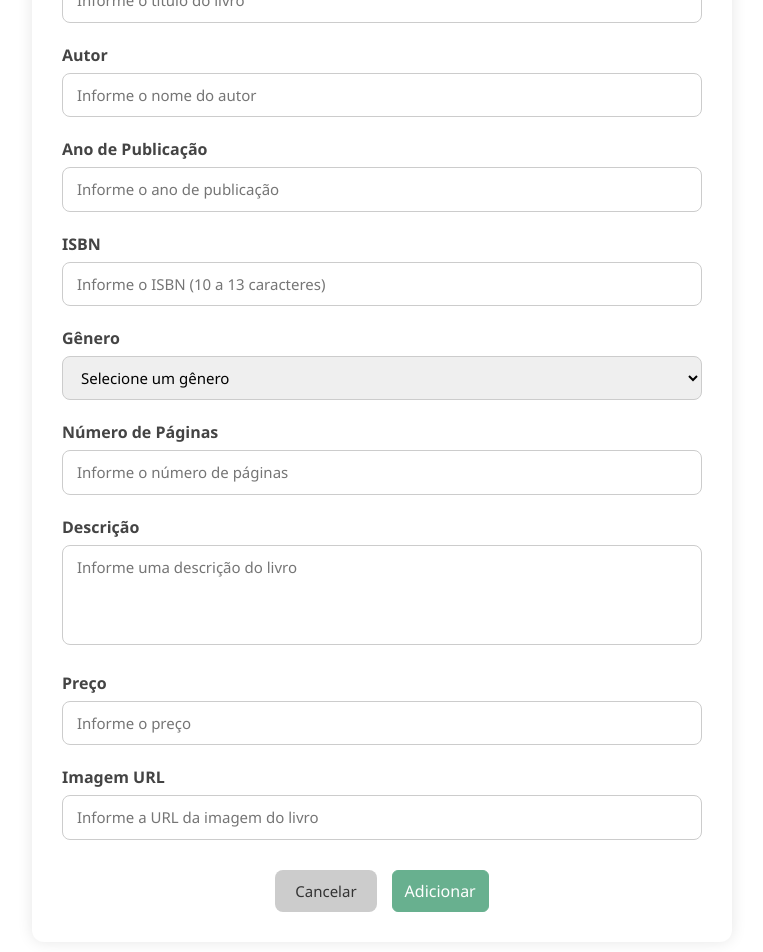
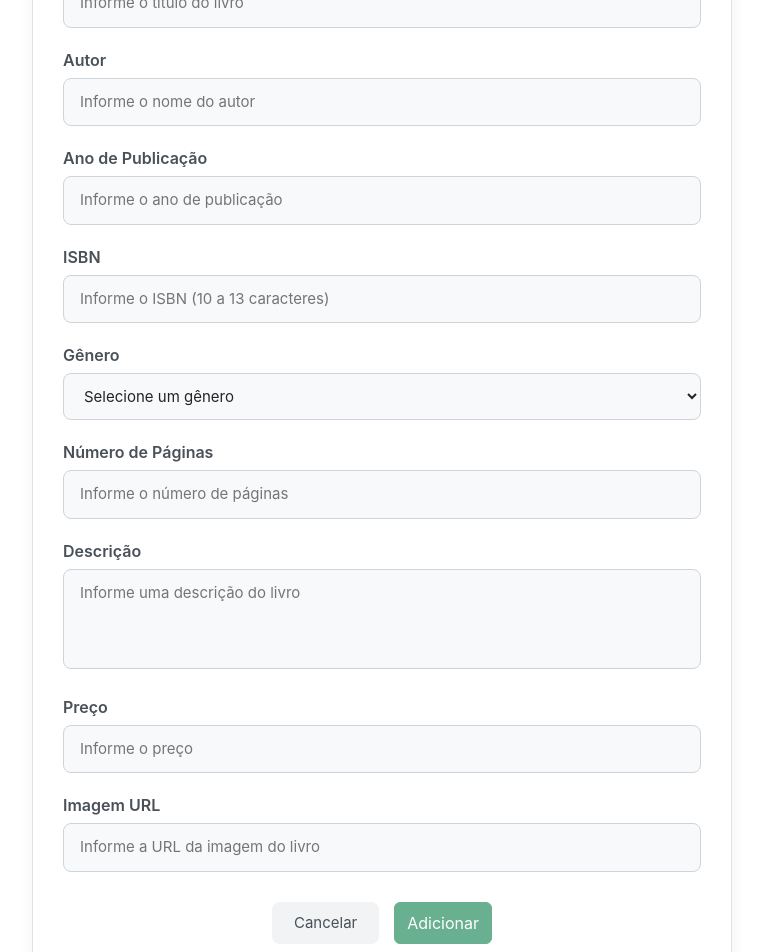
Before and after one commit to joao769/livraria-api-web, an Angular app: page /livros/adicionar in a window 1280 px wide. Shown: the part 260-1212 px from the top of the page, without its empty margins (258-1021 px from the left). Built offline with nearby package versions, Linux system fonts and the light colour scheme.

Commit message:
atualiza design dos componentes atualizar-livro, criar-livro e listar-livros

```diff
--- a/src/app/components/atualizar-livro/atualizar-livro.component.css
+++ b/src/app/components/atualizar-livro/atualizar-livro.component.css
@@ -3,15 +3,17 @@
   margin: 30px auto;
   padding: 30px;
   background: #ffffff;
+  border: 1px solid #DCE3EA;
   border-radius: 12px;
-    box-shadow: 0 0 15px rgba(0, 0, 0, 0.1);
-    font-family: 'Segoe UI', sans-serif;
+  box-shadow: 0 4px 15px rgba(0, 0, 0, 0.05);
+  font-family: 'Inter', sans-serif;
 }
 
 h2 {
   text-align: center;
   margin-bottom: 30px;
-    color: #333;
+  color: #2E3A59;
+  font-weight: 600;
 }
 
 .form-group {
@@ -22,7 +24,7 @@ label {
   display: block;
   margin-bottom: 6px;
   font-weight: 600;
-    color: #444;
+  color: #495057;
 }
 
 input[type="text"],
@@ -30,18 +32,21 @@ input[type="number"],
 select,
 textarea {
   width: 100%;
-    padding: 10px 14px;
-    border: 1px solid #ccc;
+  padding: 12px 16px;
+  border: 1px solid #CED4DA;
   border-radius: 8px;
   font-size: 15px;
-    transition: border-color 0.3s;
+  transition: border-color 0.3s ease;
+  background-color: #F8F9FA;
+  color: #212529;
 }
 
 input:focus,
 select:focus,
 textarea:focus {
-    border-color: #007bff;
+  border-color: #5A8DEE;
   outline: none;
+  background-color: #ffffff;
 }
 
 textarea {
@@ -64,7 +69,7 @@ textarea {
 
 .btn-cancel,
 .btn-save {
-    padding: 10px 20px;
+  padding: 10px 22px;
   font-size: 15px;
   border: none;
   border-radius: 8px;
@@ -73,30 +78,25 @@ textarea {
 }
 
 .btn-cancel {
-    background-color: #ccc;
-    color: #333;
+  background-color: #F1F3F5;
+  color: #495057;
 }
 
 .btn-cancel:hover {
-    background-color: #b3b3b3;
+  background-color: #E0E4E9;
 }
 
 .btn-save {
-    background-color: #28a745;
+  background-color: #5A8DEE;
   color: white;
-    transition: background 0.3s ease;
 }
 
 .btn-save:hover {
-    background-color: #218838;
+  background-color: #3F6AD8;
 }
 
 .btn-save:disabled {
-    background-color: rgba(40, 167, 69, 0.3);
-    color: #666;
+  background-color: #A9C4F6;
+  color: #ffffff;
   cursor: not-allowed;
 }
-
-.btn-save:disabled:hover {
-    background-color: rgba(40, 167, 69, 0.3);
-}
--- a/src/app/components/atualizar-livro/atualizar-livro.component.ts
+++ b/src/app/components/atualizar-livro/atualizar-livro.component.ts
@@ -3,11 +3,10 @@ import { LivrosService } from '../../services/livros.service';
 import { Livro } from '../../services/types/types';
 import { ActivatedRoute, Router } from '@angular/router';
 import { FormBuilder, FormGroup, FormsModule, ReactiveFormsModule, Validators } from '@angular/forms';
-import { CommonModule, NgFor, NgIf } from '@angular/common';
 
 @Component({
   selector: 'app-atualizar-livro',
-  imports: [FormsModule, ReactiveFormsModule, NgIf, NgFor],
+  imports: [FormsModule, ReactiveFormsModule ],
   templateUrl: './atualizar-livro.component.html',
   styleUrl: './atualizar-livro.component.css'
 })
--- a/src/app/components/criar-livro/criar-livro.component.css
+++ b/src/app/components/criar-livro/criar-livro.component.css
@@ -3,15 +3,17 @@
   margin: 30px auto;
   padding: 30px;
   background: #ffffff;
+  border: 1px solid #DCE3EA;
   border-radius: 12px;
-  box-shadow: 0 0 15px rgba(0, 0, 0, 0.1);
-  font-family: 'Segoe UI', sans-serif;
+  box-shadow: 0 4px 15px rgba(0, 0, 0, 0.05);
+  font-family: 'Inter', sans-serif;
 }
 
 h2 {
   text-align: center;
   margin-bottom: 30px;
-  color: #333;
+  color: #2E3A59;
+  font-weight: 600;
 }
 
 .form-group {
@@ -22,7 +24,7 @@ label {
   display: block;
   margin-bottom: 6px;
   font-weight: 600;
-  color: #444;
+  color: #495057;
 }
 
 input[type="text"],
@@ -30,18 +32,21 @@ input[type="number"],
 select,
 textarea {
   width: 100%;
-  padding: 10px 14px;
-  border: 1px solid #ccc;
+  padding: 12px 16px;
+  border: 1px solid #CED4DA;
   border-radius: 8px;
   font-size: 15px;
-  transition: border-color 0.3s;
+  transition: border-color 0.3s ease;
+  background-color: #F8F9FA;
+  color: #212529;
 }
 
 input:focus,
 select:focus,
 textarea:focus {
-  border-color: #007bff;
+  border-color: #5A8DEE;
   outline: none;
+  background-color: #ffffff;
 }
 
 textarea {
@@ -64,7 +69,7 @@ textarea {
 
 .btn-cancel,
 .btn-save {
-  padding: 10px 20px;
+  padding: 10px 22px;
   font-size: 15px;
   border: none;
   border-radius: 8px;
@@ -73,30 +78,25 @@ textarea {
 }
 
 .btn-cancel {
-  background-color: #ccc;
-  color: #333;
+  background-color: #F1F3F5;
+  color: #495057;
 }
 
 .btn-cancel:hover {
-  background-color: #b3b3b3;
+  background-color: #E0E4E9;
 }
 
 .btn-save {
-  background-color: #28a745;
+  background-color: #5A8DEE;
   color: white;
-  transition: background 0.3s ease;
 }
 
 .btn-save:hover {
-  background-color: #218838;
+  background-color: #3F6AD8;
 }
 
 .btn-save:disabled {
-  background-color: rgba(40, 167, 69, 0.3);
-  color: #666;
+  background-color: #A9C4F6;
+  color: #ffffff;
   cursor: not-allowed;
 }
-
-.btn-save:disabled:hover {
-  background-color: rgba(40, 167, 69, 0.3);
-}
--- a/src/app/components/criar-livro/criar-livro.component.html
+++ b/src/app/components/criar-livro/criar-livro.component.html
@@ -5,97 +5,134 @@
     <div class="form-group">
       <label for="titulo">Título</label>
       <input type="text" id="titulo" formControlName="titulo" placeholder="Informe o título do livro" />
-      <div *ngIf="userForm.get('titulo')?.touched">
-        <div *ngIf="userForm.get('titulo')?.hasError('required')" class="error">O título é obrigatório.</div>
-        <div *ngIf="userForm.get('titulo')?.hasError('maxlength')" class="error">O título não pode exceder 250
-          caracteres.</div>
-      </div>
+
+      @if (userForm.get('titulo')?.touched) {
+      @if (userForm.get('titulo')?.hasError('required')) {
+      <div class="error">O título é obrigatório.</div>
+      }
+      @if (userForm.get('titulo')?.hasError('maxlength')) {
+      <div class="error">O título não pode exceder 250 caracteres.</div>
+      }
+      }
     </div>
 
     <div class="form-group">
       <label for="autor">Autor</label>
       <input type="text" id="autor" formControlName="autor" placeholder="Informe o nome do autor" />
-      <div *ngIf="userForm.get('autor')?.touched">
-        <div *ngIf="userForm.get('autor')?.hasError('required')" class="error">O autor é obrigatório.</div>
-        <div *ngIf="userForm.get('autor')?.hasError('pattern')" class="error">O autor não pode conter números.</div>
-        <div *ngIf="userForm.get('autor')?.hasError('maxlength')" class="error">O autor não pode exceder 250 caracteres.
-        </div>
-      </div>
+
+      @if (userForm.get('autor')?.touched) {
+      @if (userForm.get('autor')?.hasError('required')) {
+      <div class="error">O autor é obrigatório.</div>
+      }
+      @if (userForm.get('autor')?.hasError('pattern')) {
+      <div class="error">O autor não pode conter números.</div>
+      }
+      @if (userForm.get('autor')?.hasError('maxlength')) {
+      <div class="error">O autor não pode exceder 250 caracteres.</div>
+      }
+      }
     </div>
 
     <div class="form-group">
       <label for="anoPublicacao">Ano de Publicação</label>
       <input type="number" id="anoPublicacao" formControlName="anoPublicacao"
         placeholder="Informe o ano de publicação" />
-      <div *ngIf="userForm.get('anoPublicacao')?.touched">
-        <div *ngIf="userForm.get('anoPublicacao')?.hasError('required')" class="error">O ano de publicação é
-          obrigatório.</div>
-        <div *ngIf="userForm.get('anoPublicacao')?.hasError('min')" class="error">O ano de publicação não pode ser
-          anterior a 1500.</div>
-        <div *ngIf="userForm.get('anoPublicacao')?.hasError('max')" class="error">O ano de publicação não pode ser maior
-          que o ano atual.</div>
-      </div>
+
+      @if (userForm.get('anoPublicacao')?.touched) {
+      @if (userForm.get('anoPublicacao')?.hasError('required')) {
+      <div class="error">O ano de publicação é obrigatório.</div>
+      }
+      @if (userForm.get('anoPublicacao')?.hasError('min')) {
+      <div class="error">O ano de publicação não pode ser anterior a 1500.</div>
+      }
+      @if (userForm.get('anoPublicacao')?.hasError('max')) {
+      <div class="error">O ano de publicação não pode ser maior que o ano atual.</div>
+      }
+      }
     </div>
 
     <div class="form-group">
       <label for="isbn">ISBN</label>
       <input type="text" id="isbn" formControlName="isbn" placeholder="Informe o ISBN (10 a 13 caracteres)" />
-      <div *ngIf="userForm.get('isbn')?.touched">
-        <div *ngIf="userForm.get('isbn')?.hasError('required')" class="error">O ISBN é obrigatório.</div>
-        <div *ngIf="userForm.get('isbn')?.hasError('minlength')" class="error">O ISBN deve ter pelo menos 10 caracteres.
-        </div>
-        <div *ngIf="userForm.get('isbn')?.hasError('maxlength')" class="error">O ISBN não pode exceder 13 caracteres.
-        </div>
-      </div>
+
+      @if (userForm.get('isbn')?.touched) {
+      @if (userForm.get('isbn')?.hasError('required')) {
+      <div class="error">O ISBN é obrigatório.</div>
+      }
+      @if (userForm.get('isbn')?.hasError('minlength')) {
+      <div class="error">O ISBN deve ter pelo menos 10 caracteres.</div>
+      }
+      @if (userForm.get('isbn')?.hasError('maxlength')) {
+      <div class="error">O ISBN não pode exceder 13 caracteres.</div>
+      }
+      }
     </div>
 
     <div class="form-group">
       <label for="genero">Gênero</label>
       <select id="genero" formControlName="genero">
         <option value="" disabled>Selecione um gênero</option>
-        <option *ngFor="let genero of generos" [value]="genero.label">{{genero.label}}</option>
+        @for (genero of generos; track genero.label) {
+        <option [value]="genero.label">{{genero.label}}</option>
+        }
       </select>
-      <div *ngIf="userForm.get('genero')?.touched && userForm.get('genero')?.hasError('required')" class="error">O
-        gênero é obrigatório.</div>
+
+      @if (userForm.get('genero')?.touched && userForm.get('genero')?.hasError('required')) {
+      <div class="error">O gênero é obrigatório.</div>
+      }
     </div>
 
     <div class="form-group">
       <label for="numPaginas">Número de Páginas</label>
       <input type="number" id="numPaginas" formControlName="numPaginas" placeholder="Informe o número de páginas" />
-      <div *ngIf="userForm.get('numPaginas')?.touched">
-        <div *ngIf="userForm.get('numPaginas')?.hasError('required')" class="error">O número de páginas é obrigatório.
-        </div>
-        <div *ngIf="userForm.get('numPaginas')?.hasError('min')" class="error">O número de páginas não pode ser
-          negativo.</div>
-      </div>
+
+      @if (userForm.get('numPaginas')?.touched) {
+      @if (userForm.get('numPaginas')?.hasError('required')) {
+      <div class="error">O número de páginas é obrigatório.</div>
+      }
+      @if (userForm.get('numPaginas')?.hasError('min')) {
+      <div class="error">O número de páginas não pode ser negativo.</div>
+      }
+      }
     </div>
 
     <div class="form-group">
       <label for="descricao">Descrição</label>
       <textarea id="descricao" formControlName="descricao" placeholder="Informe uma descrição do livro"></textarea>
-      <div *ngIf="userForm.get('descricao')?.touched && userForm.get('descricao')?.hasError('required')" class="error">A
-        descrição é obrigatória.</div>
+
+      @if (userForm.get('descricao')?.touched && userForm.get('descricao')?.hasError('required')) {
+      <div class="error">A descrição é obrigatória.</div>
+      }
     </div>
 
     <div class="form-group">
       <label for="preco">Preço</label>
       <input type="number" id="preco" formControlName="preco" placeholder="Informe o preço" />
-      <div *ngIf="userForm.get('preco')?.touched">
-        <div *ngIf="userForm.get('preco')?.hasError('required')" class="error">O preço é obrigatório.</div>
-        <div *ngIf="userForm.get('preco')?.hasError('min')" class="error">O preço não pode ser negativo.</div>
-      </div>
+
+      @if (userForm.get('preco')?.touched) {
+      @if (userForm.get('preco')?.hasError('required')) {
+      <div class="error">O preço é obrigatório.</div>
+      }
+      @if (userForm.get('preco')?.hasError('min')) {
+      <div class="error">O preço não pode ser negativo.</div>
+      }
+      }
     </div>
 
     <div class="form-group">
       <label for="imagemUrl">Imagem URL</label>
       <input type="text" id="imagemUrl" formControlName="imagemUrl" placeholder="Informe a URL da imagem do livro" />
-      <div *ngIf="userForm.get('imagemUrl')?.touched && userForm.get('imagemUrl')?.hasError('required')" class="error">A
-        URL da imagem é obrigatória.</div>
+
+      @if (userForm.get('imagemUrl')?.touched && userForm.get('imagemUrl')?.hasError('required')) {
+      <div class="error">A URL da imagem é obrigatória.</div>
+      }
     </div>
 
-    <div *ngIf="mensagemErro" class="alert alert-danger">
+    @if (mensagemErro) {
+    <div class="alert alert-danger">
       {{ mensagemErro }}
     </div>
+    }
 
     <div class="form-actions">
       <button type="button" class="btn-cancel" (click)="cancelar()">Cancelar</button>
@@ -122,73 +159,3 @@
     </div>
   </form>
 </div>
-
-<!-- <div class="conteudo-cadastro">
-  <div class="coluna-formulario">
-    <div class="cartao-formulario">
-      <h2>{{ tituloFormulario }}</h2>
-
-      <form #form="ngForm" (ngSubmit)="submeter()" class="formulario">
-        <label for="titulo">Título</label>
-        <input type="text" id="titulo" placeholder="Digite o título" [(ngModel)]="livro.titulo" name="titulo" required>
-
-        <label for="autor">Autor</label>
-        <input type="text" id="autor" placeholder="Digite o autor" [(ngModel)]="livro.autor" name="autor" required>
-
-        <label for="ano">Ano de Publicação</label>
-        <input type="text" id="ano" placeholder="Ex: 2023" [(ngModel)]="livro.anoPublicacao" name="ano" required>
-
-        <label for="isbn">ISBN</label>
-        <input type="text" id="isbn" placeholder="Digite o ISBN" [(ngModel)]="livro.isbn" name="isbn" required>
-
-        <label for="genero">Gênero</label>
-        <select id="genero" name="genero" [(ngModel)]="livro.genero" required>
-          <option value="" disabled selected>Selecione o gênero</option>
-          @for (genero of generos; track genero.label) {
-          <option [value]="genero.label">{{ genero.label }}</option>
-          }
-        </select>
-
-        <label for="descricao">Descrição</label>
-        <textarea id="descricao" placeholder="Digite a descrição do livro" [(ngModel)]="livro.descricao"
-          name="descricao" rows="4" required></textarea>
-
-        <label for="preco">Preço</label>
-        <input type="text" id="preco" placeholder="Digite o preço" [(ngModel)]="livro.preco" name="preco" required>
-
-        <label for="imagem">URL da Capa</label>
-        <input type="text" id="imagem" placeholder="Cole a URL da imagem" [(ngModel)]="livro.imagemUrl" name="imagem"
-          required>
-
-        <div class="botoes-centro">
-          <button type="button" class="botao-cancelar" (click)="cancelar()">Cancelar</button>
-          <button type="button" [disabled]="!form.valid" class="btn btn-success" data-bs-toggle="modal"
-            data-bs-target="#confirmarAdicionarModal">
-            Adicionar
-          </button>
-        </div>
-        <div class="modal fade" id="confirmarAdicionarModal" tabindex="-1" aria-hidden="true">
-          <div class="modal-dialog">
-            <div class="modal-content">
-
-              <div class="modal-header">
-                <h5 class="modal-title">Confirmar Adição</h5>
-                <button type="button" class="btn-close" data-bs-dismiss="modal"></button>
-              </div>
-
-              <div class="modal-body">
-                Deseja realmente adicionar este item?
-              </div>
-
-              <div class="modal-footer">
-                <button type="button" class="btn btn-secondary" data-bs-dismiss="modal">Cancelar</button>
-                <button type="button" class="btn btn-success" (click)="submeter()">Confirmar</button>
-              </div>
-
-            </div>
-          </div>
-        </div>
-      </form>
-    </div>
-  </div>
-</div> -->
--- a/src/app/components/criar-livro/criar-livro.component.ts
+++ b/src/app/components/criar-livro/criar-livro.component.ts
@@ -1,13 +1,12 @@
-import { Component, NgModule, OnInit } from '@angular/core';
+import { Component, OnInit } from '@angular/core';
 import { LivrosService } from '../../services/livros.service';
 import { Livro } from '../../services/types/types';
 import { ActivatedRoute, Router } from '@angular/router';
 import { FormBuilder, FormGroup, FormsModule, ReactiveFormsModule, Validators } from '@angular/forms';
-import { CommonModule, NgFor, NgIf } from '@angular/common';
 
 @Component({
   selector: 'app-criar-livro',
-  imports: [FormsModule, ReactiveFormsModule, NgIf, NgFor],
+  imports: [FormsModule, ReactiveFormsModule ],
   templateUrl: './criar-livro.component.html',
   styleUrls: ['./criar-livro.component.css']
 })
--- a/src/app/components/listar-livros/listar-livros.component.css
+++ b/src/app/components/listar-livros/listar-livros.component.css
@@ -5,12 +5,14 @@
     width: 70%;
     margin: 20px auto;
     font-family: Arial, sans-serif;
+    color: #333;
 }
 
 table {
     width: 70%;
     border-collapse: collapse;
-    box-shadow: 0 2px 8px rgba(0, 0, 0, 0.1);
+    box-shadow: 0 4px 12px rgba(0, 0, 0, 0.08);
+    overflow: hidden;
 }
 
 th,
@@ -23,7 +25,7 @@ td {
 th {
     background-color: #f4f4f4;
     font-weight: bold;
-    transition: background-color 0.3s;
+    transition: background-color 0.3s ease;
 }
 
 th:hover {
@@ -31,29 +33,34 @@ th:hover {
 }
 
 button {
+    display: inline-flex;
+    align-items: center;
+    gap: 6px;
     padding: 8px 14px;
     font-size: 14px;
     border: none;
-    border-radius: 6px;
+    border-radius: 8px;
     cursor: pointer;
-    transition: background-color 0.2s ease;
+    transition: background-color 0.25s ease, box-shadow 0.25s ease;
+    box-shadow: 0 2px 6px rgba(0,0,0,0.1);
+    color: white;
 }
 
 .btn-editar {
     background-color: #4caf50;
-    color: white;
     margin-right: 10px;
 }
 
 .btn-editar:hover {
     background-color: #43a047;
+    box-shadow: 0 4px 12px rgba(67, 160, 71, 0.5);
 }
 
 .btn-excluir {
     background-color: #f44336;
-    color: white;
 }
 
 .btn-excluir:hover {
     background-color: #e53935;
+    box-shadow: 0 4px 12px rgba(229, 57, 53, 0.5);
 }
--- a/src/app/components/listar-livros/listar-livros.component.html
+++ b/src/app/components/listar-livros/listar-livros.component.html
@@ -1,3 +1,5 @@
+<body>
+
     <div class="conteudo-principal">
         <table>
             <thead>
@@ -32,7 +34,8 @@
                                         style="color: red;">{{livro.titulo}}</span>
                                 </div>
                                 <div class="modal-footer">
-                                <button type="button" class="btn btn-secondary" data-bs-dismiss="modal">Close</button>
+                                    <button type="button" class="btn btn-secondary"
+                                        data-bs-dismiss="modal">Close</button>
                                     <button type="button" id="btn-excluir" class="btn btn-danger ignore-beforeunload"
                                         data-bs-dismiss="modal" (click)="excluir(livro.id!)">Excluir</button>
                                 </div>
@@ -44,3 +47,4 @@
             </tbody>
         </table>
     </div>
+</body>
--- a/src/app/components/listar-livros/listar-livros.component.ts
+++ b/src/app/components/listar-livros/listar-livros.component.ts
@@ -4,7 +4,7 @@ import { LivrosService } from '../../services/livros.service';
 import { Router, RouterLink } from '@angular/router';
 
 @Component({
-  selector: 'app-listar-livros',
+  selector: 'app-listar-livro',
   imports: [RouterLink],
   templateUrl: './listar-livros.component.html',
   styleUrl: './listar-livros.component.css'
--- a/src/app/components/livro-detalhes/livro-detalhes.component.ts
+++ b/src/app/components/livro-detalhes/livro-detalhes.component.ts
@@ -2,11 +2,10 @@ import { Component } from '@angular/core';
 import { LivrosService } from '../../services/livros.service';
 import { Livro } from '../../services/types/types';
 import { ActivatedRoute } from '@angular/router';
-import { NgIf } from '@angular/common';
 
 @Component({
   selector: 'app-livro-detalhes',
-  imports: [NgIf],
+  imports: [],
   templateUrl: './livro-detalhes.component.html',
   styleUrl: './livro-detalhes.component.css'
 })
```
Also changed, not shown: src/app/components/atualizar-livro/atualizar-livro.component.html (+81 -54 lines), src/app/components/livro-detalhes/livro-detalhes.component.html (+12 -10 lines). Lines whose indentation alone changed are shown as unchanged.
